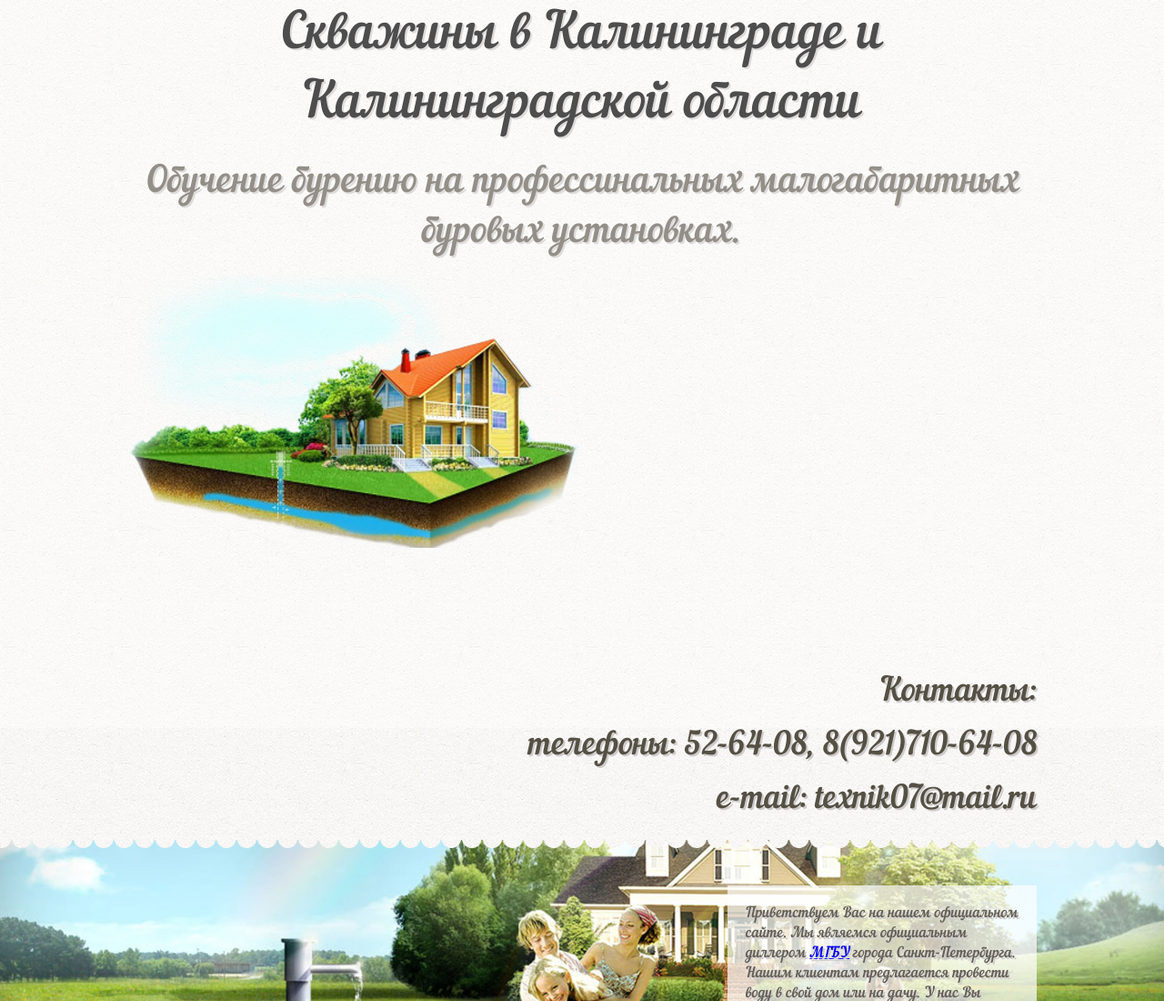
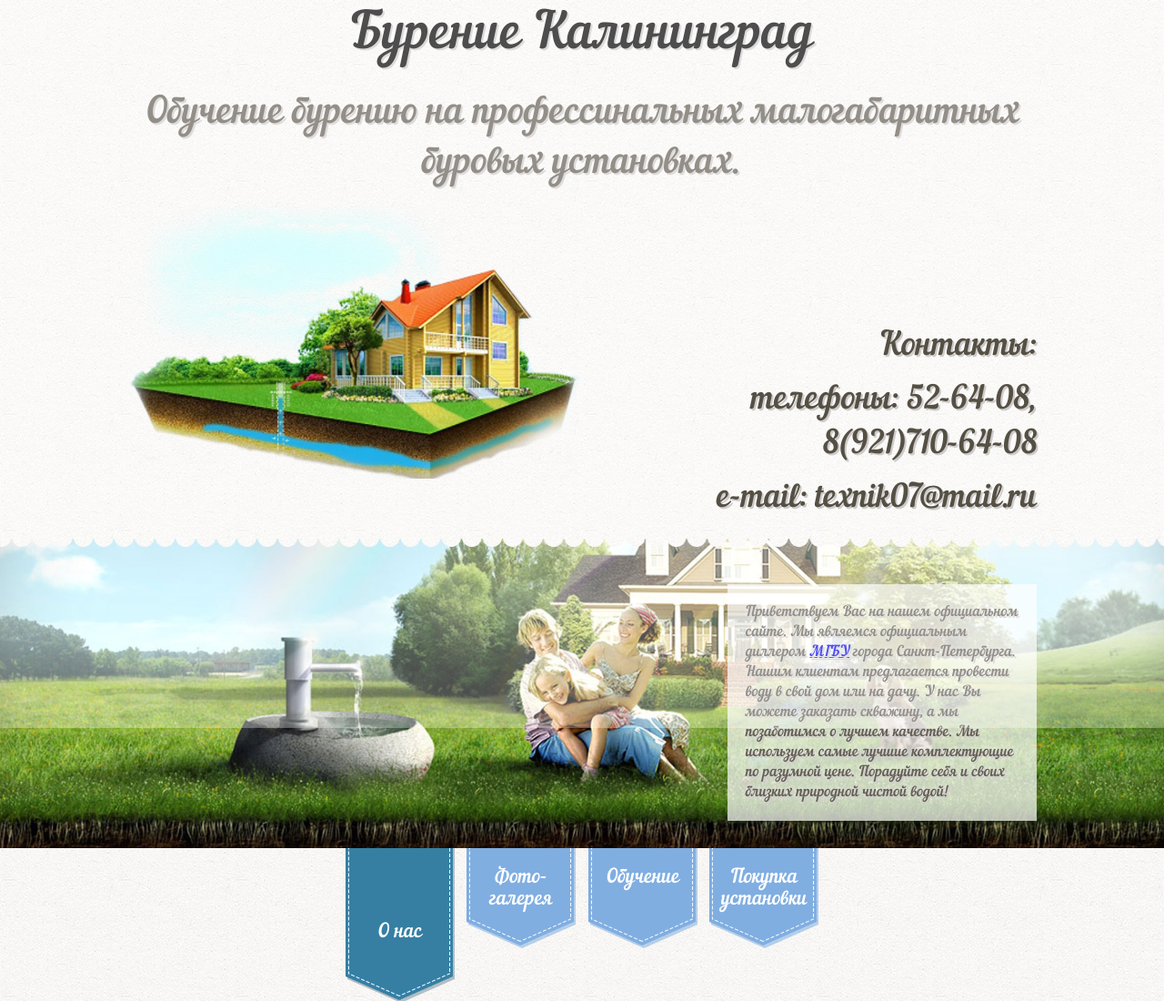
Before and after one commit to SweetyVioletta/sweetyvioletta.github.io, a plain HTML site: page index.html in a window 1280 px wide. Shown: the top 1100 px of the page at 91% size. Drawn offline with nearby package versions, Linux system fonts and the light colour scheme; some packages are replaced by stand-ins of ours; a script that the page names is missing.

Commit message:
Update index.html

```diff
--- a/index.html
+++ b/index.html
@@ -16,7 +16,7 @@
 <body>
 	<header>
 		<div class="row">
-			<h1> Скважины в Калининграде и Калининградской области </h1>
+			<h1> Бурение Калининград </h1>
 			<p> Обучение бурению на профессинальных малогабаритных буровых установках. </p>
 			<nav>
 				<ul>
@@ -29,7 +29,7 @@
 			</div>
 			<div class="contacts">
 				<p>Контакты: </p>
-				<p>телефоны: 52-64-08, 8(921)710-64-08</p>
+				<p>телефоны: 52-64-08,<br /> 8(921)710-64-08</p>
 				<p>e-mail:  <a href = "mailto:texnik07@mail.ru">texnik07@mail.ru</a></p>
 			</div>
 			<div class="clearfix"></div>
```
